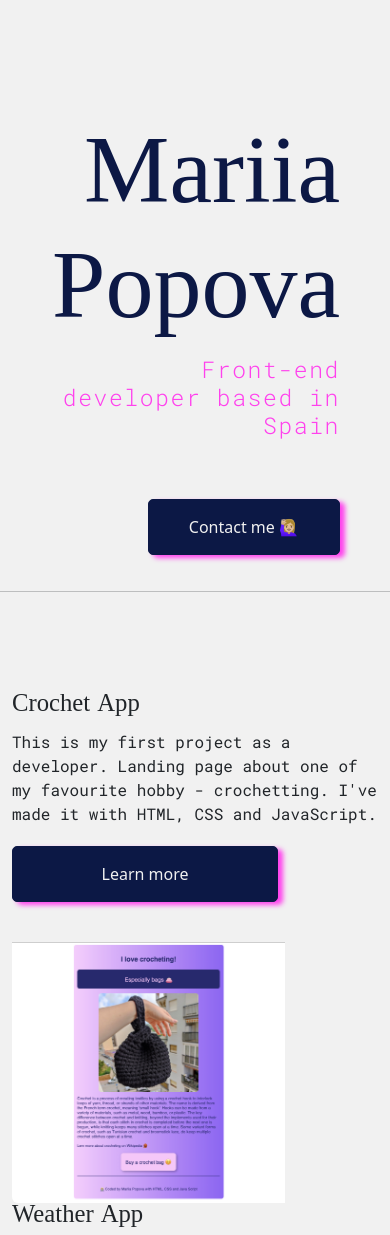
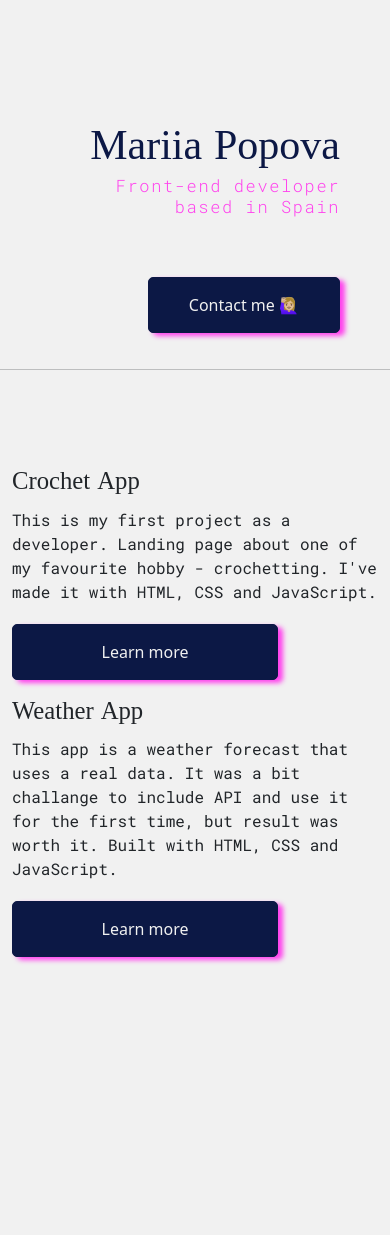
Before and after one commit to mariia-popova/portfolio-project-mariia-popova, a plain HTML site: page index.html in a window 390 px wide. Shown: the part 180-1415 px from the top of the page. After the commit the page ends 1157 px from the top, so only its background shows below. Drawn offline with nearby package versions, Linux system fonts and the light colour scheme.

```diff
--- a/styles/style.css
+++ b/styles/style.css
@@ -29,6 +29,12 @@ h3 {
   font-weight: 300;
   color: var(--accent-text-color);
   margin: 0 50px;
+}
+p {
+  font-family: var(--accent-font);
+}
+h2 {
+  font-family: var(--main-font);
 }
 .buttons {
   justify-content: right;
@@ -65,10 +71,6 @@ h3 {
 .img-fluid {
   max-width: 80%;
   height: auto;
-  padding: 20px 20px 0 0;
-}
-#image-app {
-  box-shadow: 3px 3px -0.3em var(--main-text-color);
 }
 
 .container {
@@ -92,9 +94,14 @@ h3 {
   color: var(--accent-text-color);
 }
 
-p {
-  font-family: var(--accent-font);
+@media (max-width: 800px) {
+  h1 {
+    font-size: 42px;
+  }
+  h3 {
+    font-size: 17px;
+  }
+  #image-app {
+    display: none;
+  }
 }
-h2 {
-  font-family: var(--main-font);
-}
```
